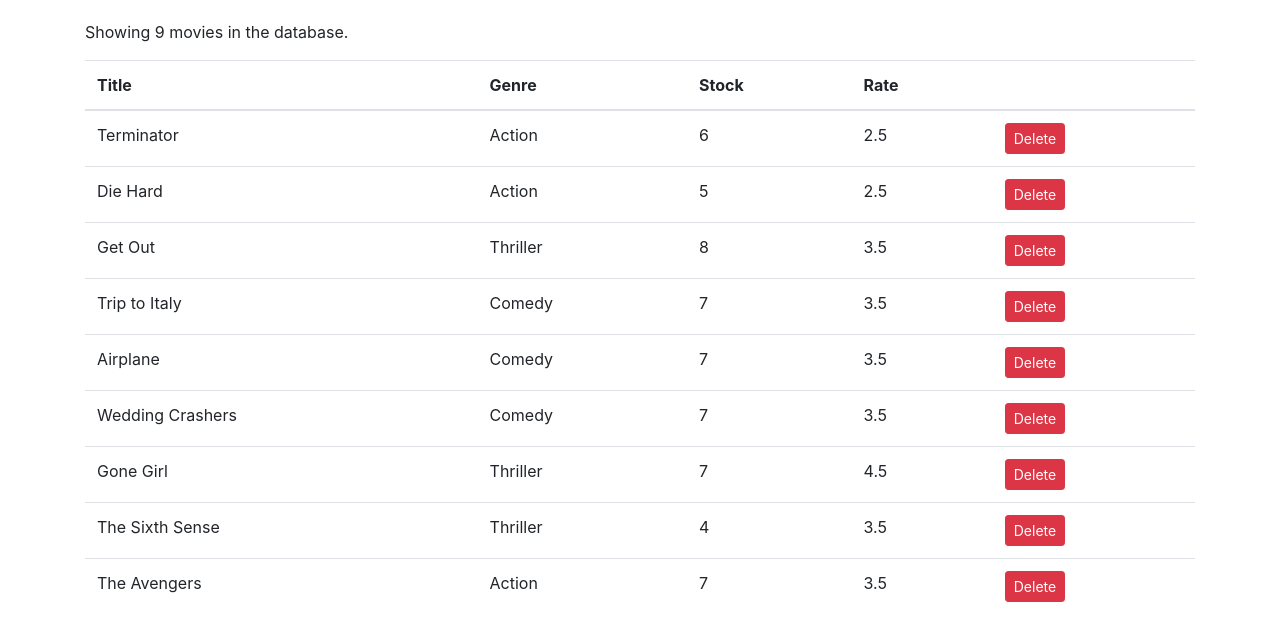
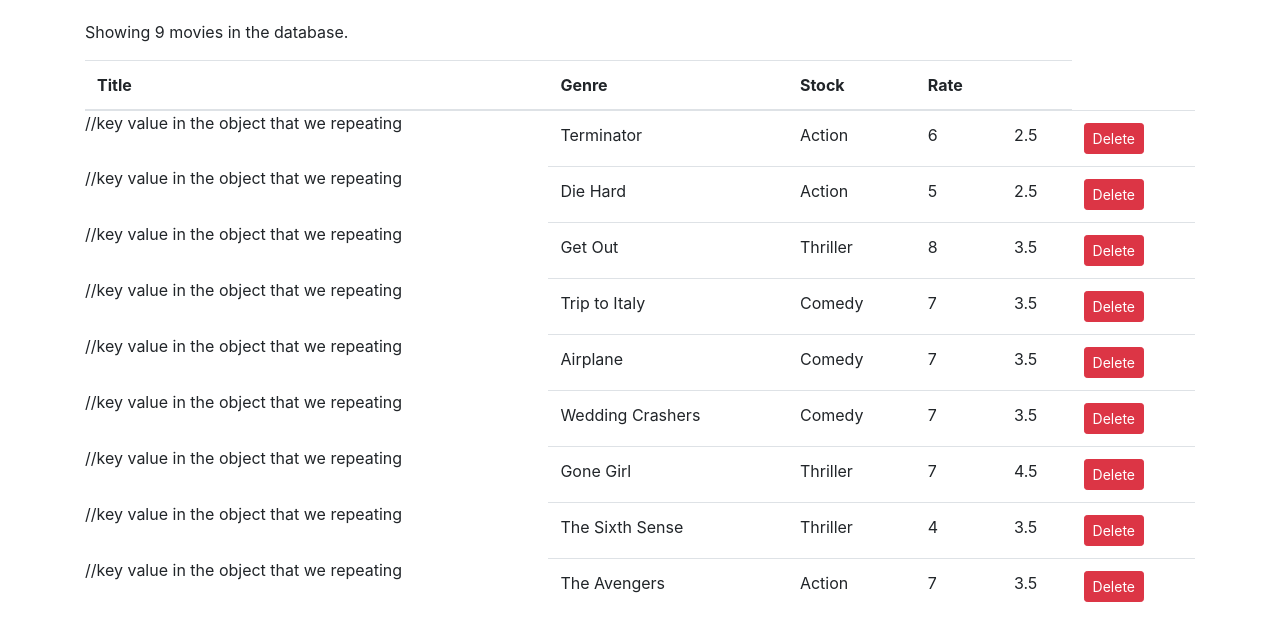
Before and after one commit to wowdevapp/mon-profile, a React (Create React App) app: page / in a window 1280 px wide. Shown: the top 640 px of the page. Built offline with nearby package versions, Linux system fonts and the light colour scheme.

Commit message:
learning react taking note

```diff
--- a/src/components/movies.jsx
+++ b/src/components/movies.jsx
@@ -31,7 +31,7 @@ class Movies extends Component {
           </thead>
           <tbody>
             {this.state.movies.map(movie => (
-              <tr key={movie._id}>
+              <tr key={movie._id}>//key value in the object that we repeating
                 <td>{movie.title}</td>
                 <td>{movie.genre.name}</td>
                 <td>{movie.numberInStock}</td>
```
Also changed, not shown: 1 other file (tests, documents, lock files or other folders).
